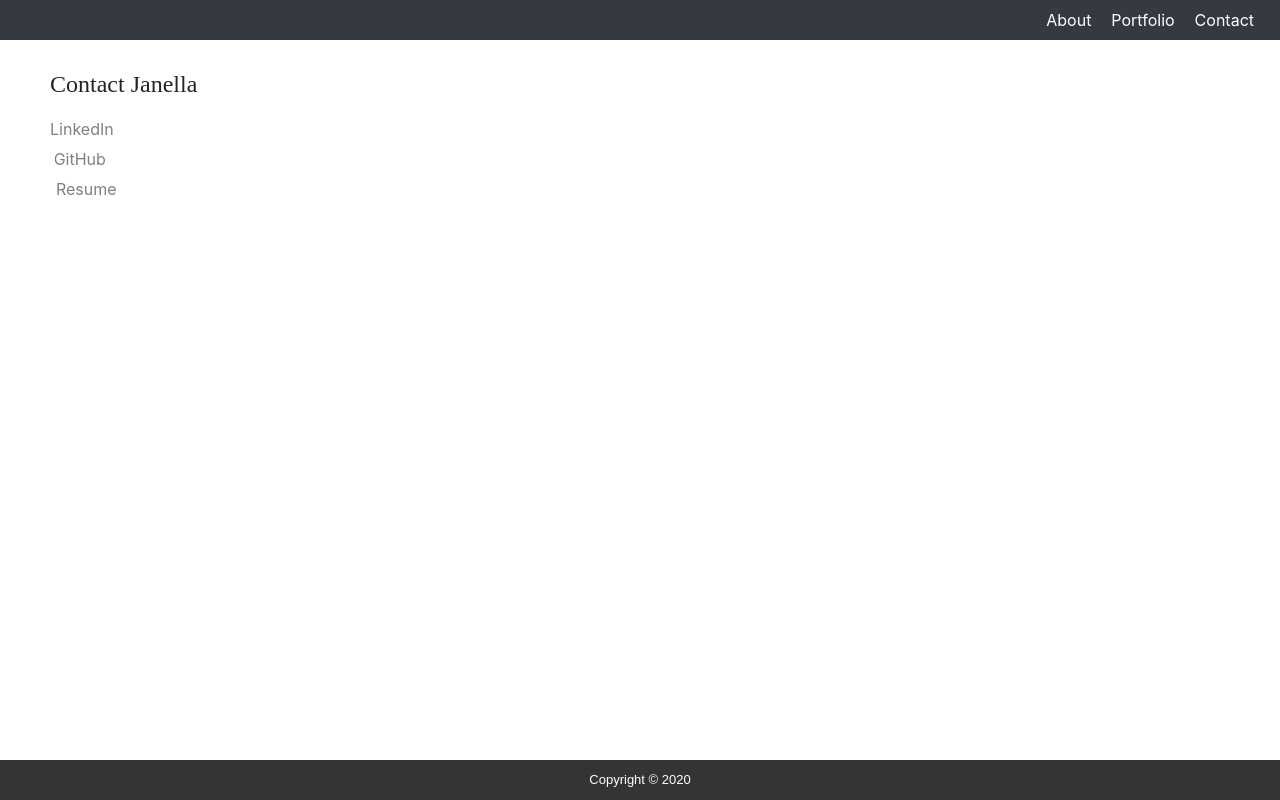
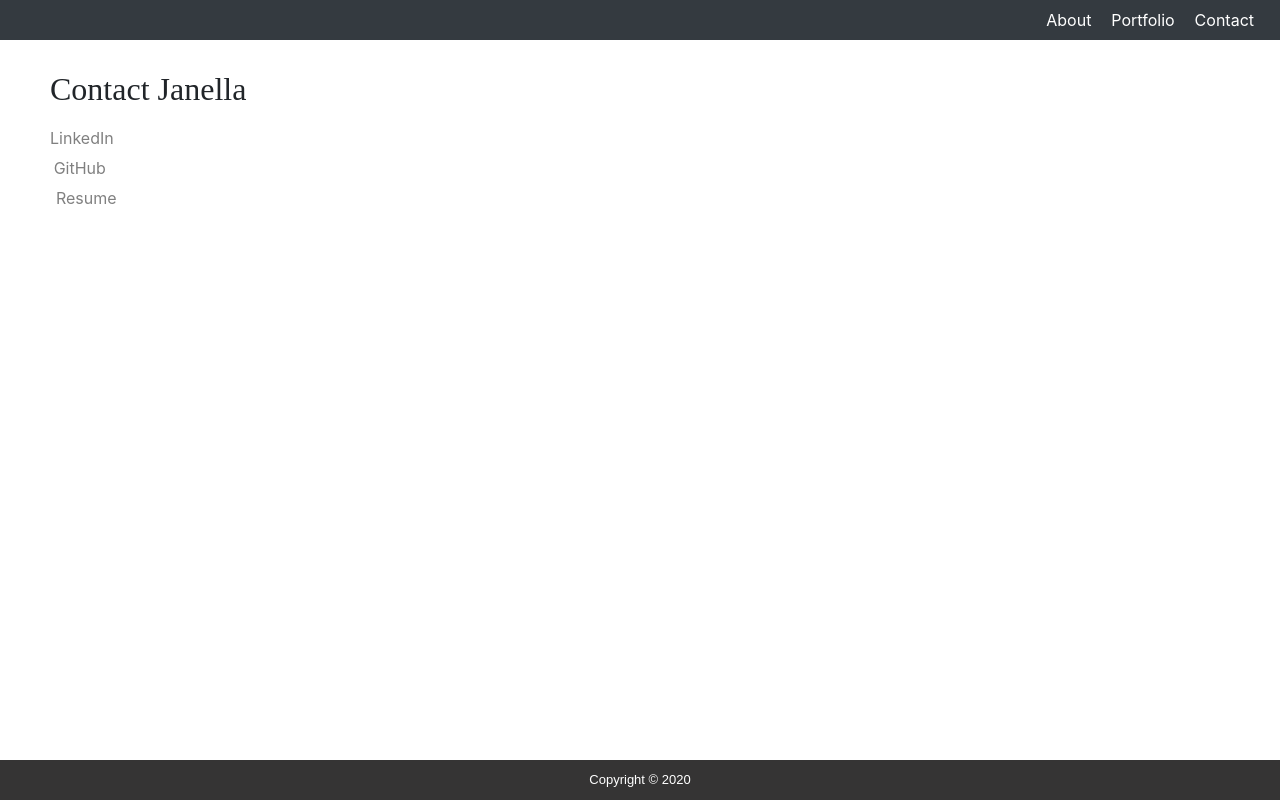
Before and after one commit to Jaesenix/JSPortfolio, a plain HTML site: page contact.html in a window 1280 px wide. Drawn offline with nearby package versions, Linux system fonts and the light colour scheme.

Commit message:
rev contact

```diff
--- a/contact.css
+++ b/contact.css
@@ -16,10 +16,11 @@ h1 {
     padding: 10px;
 }
 
-h4 {
+h2 {
     margin-top: 30px;
     margin-left: 50px;
     font-family: serif;
+    display: inline-block;
 }
 
 form {
--- a/contact.html
+++ b/contact.html
@@ -5,7 +5,8 @@
     <meta charset="UTF-8">
     <meta name="viewport" content="width=device-width, initial-scale=1.0">
     <title>Contact</title>
-    <link rel="stylesheet" href="https://stackpath.bootstrapcdn.com/bootstrap/4.5.0/css/bootstrap.min.css" integrity="sha384-9aIt2nRpC12Uk9gS9baDl411NQApFmC26EwAOH8WgZl5MYYxFfc+NcPb1dKGj7Sk" crossorigin="anonymous">
+    <link rel="stylesheet" href="https://stackpath.bootstrapcdn.com/bootstrap/4.5.0/css/bootstrap.min.css"
+        integrity="sha384-9aIt2nRpC12Uk9gS9baDl411NQApFmC26EwAOH8WgZl5MYYxFfc+NcPb1dKGj7Sk" crossorigin="anonymous">
     <link rel="stylesheet" href="contact.css">
 </head>
 
@@ -38,9 +39,9 @@
 
     <!-- </header> -->
     <!--contact form with name, email, message box and submit button-->
-      <div class="col-md-2">
+    <div class="col-md-3">
         <div class="row">
-          <h4>Contact Janella</h4>
+            <h2>Contact Janella</h2>
             <p class="linkedIn"><a href="http://www.linkedin.com/in/janellasenica">LinkedIn</a></p>
             <br>
             <p class="github"><a href="http://www.github.com/Jaesenix">GitHub</a></p>
@@ -56,4 +57,5 @@
     </footer>
 
 </body>
+
 </html>
```
Lines whose indentation alone changed are shown as unchanged.
